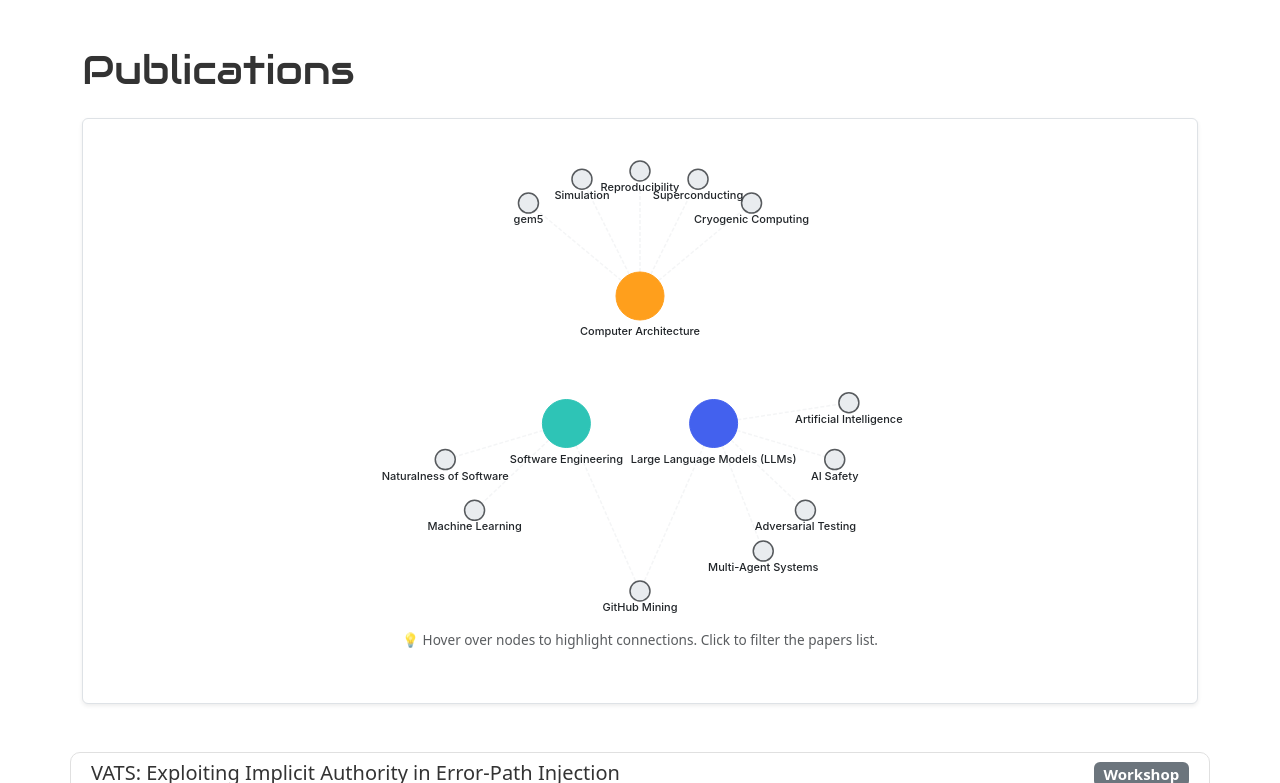
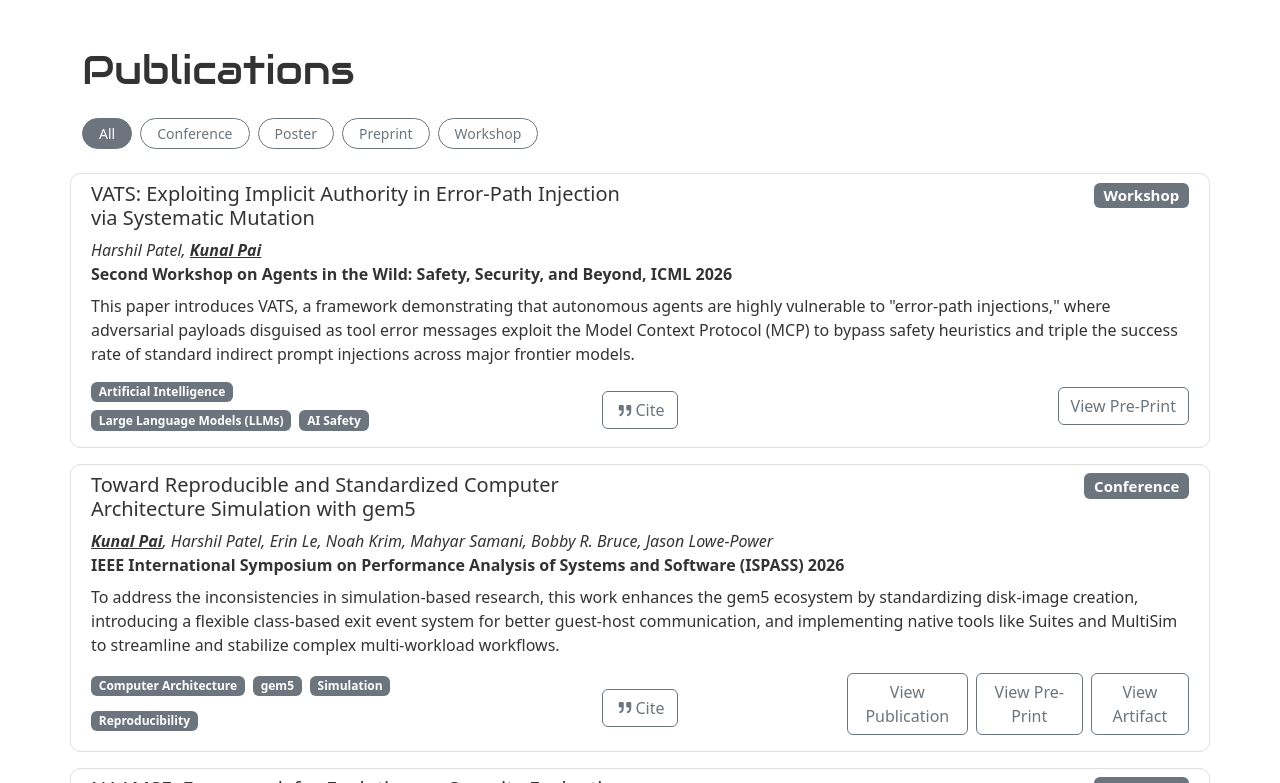
Before and after one commit to kunpai/my-website, a Next.js app: page / in a window 1280 px wide. Shown: the part 3397-4180 px from the top of the page. Built offline with nearby package versions, Linux system fonts and the light colour scheme.

Commit message:
Hide publications graph from index page

```diff
--- a/components/publication.js
+++ b/components/publication.js
@@ -264,12 +264,12 @@ function ResearchGraph({ activeFilter, onSelectFilter }) {
 }
 
 // Main Publication Component
-export default function Publication({ searchQuery }) {
+export default function Publication({ searchQuery, hideGraph = false }) {
     const name = process.env.CONFIG?.name || "Kunal Pai";
 
     const [selectedType, setSelectedType] = useState("All");
     const [activeFilter, setActiveFilter] = useState(null); // { type: "tag"|"keyword", value: [...], name: "" }
-    const [viewMode, setViewMode] = useState("graph"); // "graph" | "compact"
+    const [viewMode, setViewMode] = useState(hideGraph ? "compact" : "graph"); // "graph" | "compact"
     const [showToast, setShowToast] = useState(false);
 
     // Watch for custom copied event
@@ -365,6 +365,7 @@ export default function Publication({ searchQuery }) {
                 </Col>
 
                 {/* View Mode Switcher */}
+                {!hideGraph && (
                     <Col xs="auto" className="d-flex gap-2">
                         <Button
                             variant={viewMode === "graph" ? "secondary" : "outline-secondary"}
@@ -383,6 +384,7 @@ export default function Publication({ searchQuery }) {
                             Standard Feed
                         </Button>
                     </Col>
+                )}
             </Row>
 
             {/* Interactive Panel wrapper */}
--- a/pages/index.js
+++ b/pages/index.js
@@ -153,7 +153,7 @@ export default function Home() {
             {/* <h1 className="mb-3" id="publications">
               Publications
             </h1> */}
-            <Publication />
+            <Publication hideGraph />
           </div>
         </Row>
         <Row>
```
Lines whose indentation alone changed are shown as unchanged.
